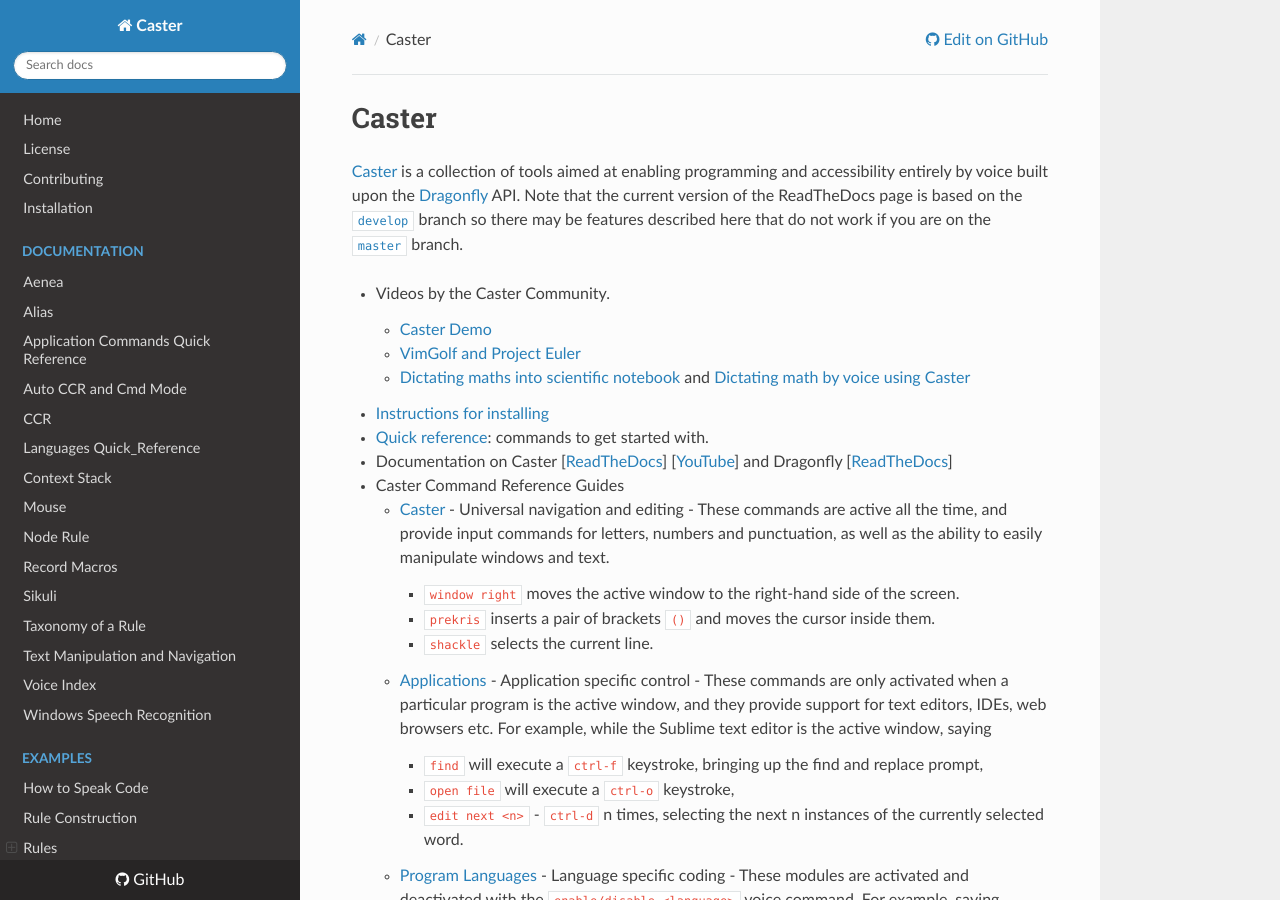
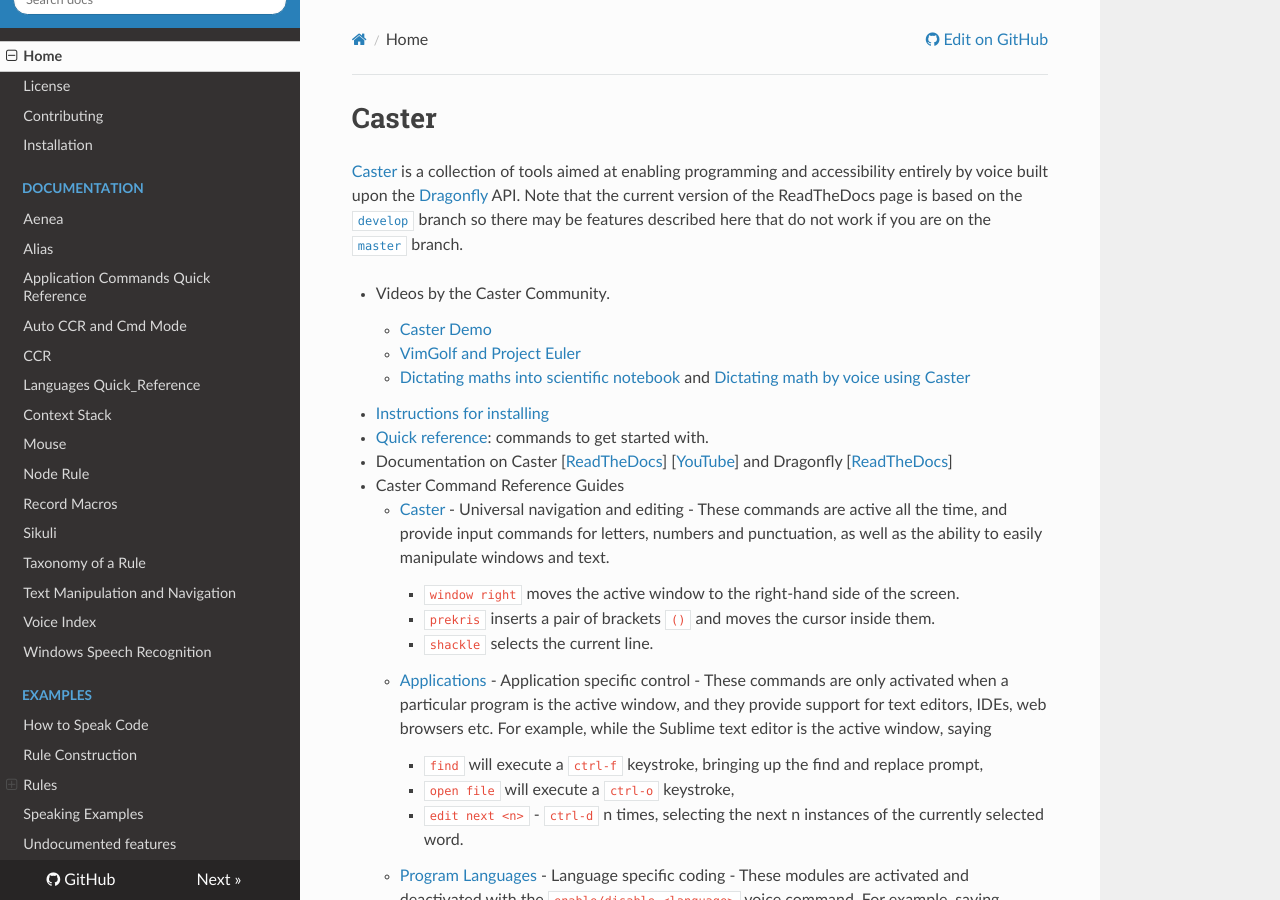
Before and after one commit to dictation-toolbox/Caster, an MkDocs documentation site: the page built from castervoice/doc/index.md, in a window 1280 px wide and 900 px high. Built offline with MkDocs 1.6.1, drawn with Linux system fonts in a browser that asks for light colours; nearby versions of some CDN libraries; comment, search, counter and statistics services are not loaded; part of the change alters nothing that is shown.

Commit message:
Update mkdocs.yml

```diff
--- a/mkdocs.yml
+++ b/mkdocs.yml
@@ -17,7 +17,7 @@ theme:
     name: readthedocs
 
 nav:
-    - Home: ../../ReadMe.md
+    - Home: index.md
     - License: LICENSE.md
     - Contributing: Contributing.md
     - Installation: Installation.md
```
